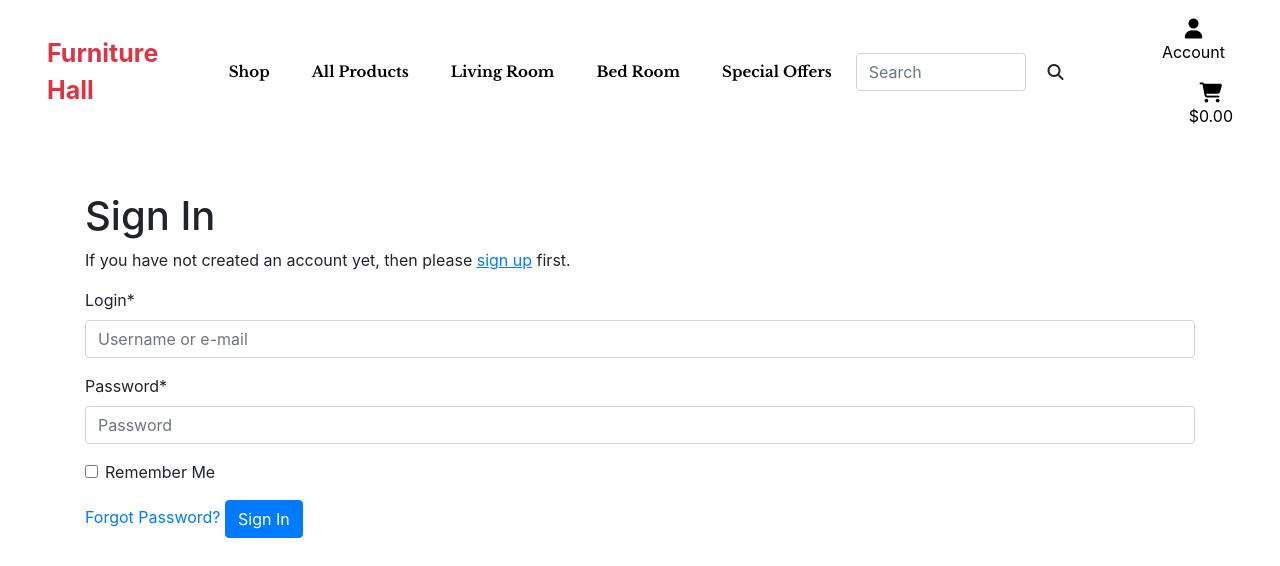
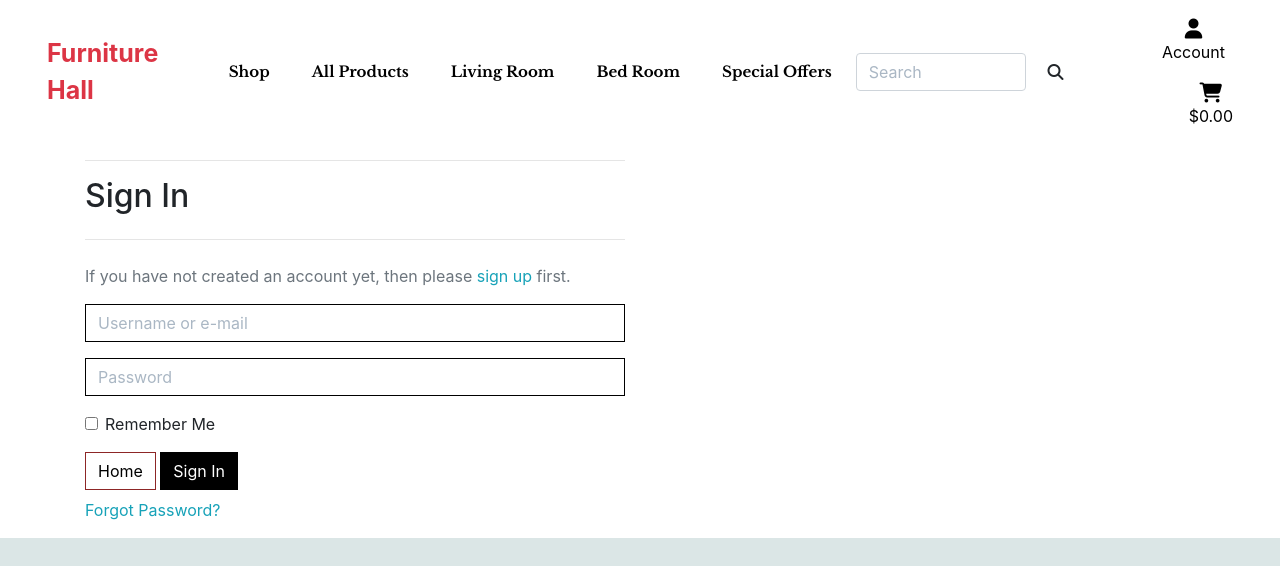
Before and after one commit to Ngozi89/home_furnishing, a Django app: page /accounts/login/ in a window 1280 px wide. Shown: the top 566 px of the page. Run offline with Django 3.2, Linux system fonts and the light colour scheme; parts of the project's set-up code (start-up, migrations or seed data) failed here and were passed over; some libraries are stand-ins or nearby versions; grey boxes are pictures that could not be loaded.

Commit message:
Updated allauth templates

```diff
--- a/profiles/templates/profiles/profile.html
+++ b/profiles/templates/profiles/profile.html
@@ -23,4 +23,5 @@
                 <hr>
             </div>
         </div>
+        {{ profile }}
 {% endblock %}
--- a/static/css/base.css
+++ b/static/css/base.css
@@ -154,6 +154,10 @@ a.category-badge > span.badge:hover {
     color: rgba(228, 224, 18, 0.897);
 }
 
+input[name='q']::placeholder {
+    color: #aab7c4;
+}
+
 /* ------------------------------- bootstrap toasts */
 .message-container {
     position: fixed;
@@ -221,6 +225,61 @@ a.category-badge > span.badge:hover {
     overflow-y: auto;
 }
 
+/* Allauth form formatting */
+
+.allauth-form-inner-content p {
+    margin-top: 1.5rem; /* mt-4 */
+    color: #6c757d; /* text-secondary */
+}
+
+.allauth-form-inner-content input {
+    border-color: #000;
+    border-radius: 0;
+}
+
+.allauth-form-inner-content label:not([for='id_remember']) {
+    display: none;
+}
+
+.allauth-form-inner-content input::placeholder {
+    color: #aab7c4;
+}
+
+.allauth-form-inner-content button,
+.allauth-form-inner-content input[type='submit'] {
+	/* btn */
+	display: inline-block;
+    font-weight: 400;
+    color: #fff;
+    text-align: center;
+    vertical-align: middle;
+    -webkit-user-select: none;
+    -moz-user-select: none;
+    -ms-user-select: none;
+    user-select: none;
+    background-color: #000;
+    border: 1px solid #000;
+    padding: .375rem .75rem;
+    font-size: 1rem;
+    line-height: 1.5;
+    border-radius: 0;
+
+    /* standard bootstrap btn transitions */
+    transition: color .15s ease-in-out,background-color .15s ease-in-out,border-color .15s ease-in-out,box-shadow .15s ease-in-out;
+}
+
+.allauth-form-inner-content button:hover,
+.allauth-form-inner-content input[type='submit']:hover {
+	color: #fff;
+    background-color: #222;
+    border-color: #222;
+}
+
+.allauth-form-inner-content a {
+	color: #17a2b8; /* text-info */
+}
+
+
 @media (min-width: 1200px) {
     .stripe-img{
         margin-left: 180Px;
--- a/templates/allauth/account/login.html
+++ b/templates/allauth/account/login.html
@@ -1,15 +1,15 @@
-{% extends "base.html" %}
+{% extends "account/base.html" %}
 
 {% load i18n %}
 {% load account socialaccount %}
 
 {% block head_title %}{% trans "Sign In" %}{% endblock %}
 
-{% block content %}
+{% block inner_content %}
 
-<section class="container py-5">
-
-  <h1>{% trans "Sign In" %}</h1>
+<hr>
+<h2 class="logo-font mb-4">{% trans "Sign In" %}</h2>
+<hr>
 
 {% get_providers as socialaccount_providers %}
 
@@ -31,19 +31,22 @@
 {% include "socialaccount/snippets/login_extra.html" %}
 
 {% else %}
-  <p>{% blocktrans %}If you have not created an account yet, then please <a href="{{ signup_url }}"><u>sign up</u></a>
-    first.{% endblocktrans %}</p>
+<p>{% blocktrans %}If you have not created an account yet, then please
+    <a href="{{ signup_url }}">sign up</a> first.{% endblocktrans %}
+</p>
 {% endif %}
 
 <form class="login" method="POST" action="{% url 'account_login' %}">
     {% csrf_token %}
-    {{ form | crispy }}
+    {{ form|crispy }}
     {% if redirect_field_value %}
-    <input type="hidden" name="{{ redirect_field_name }}" value="{{ redirect_field_value }}">
+    <input type="hidden" name="{{ redirect_field_name }}" value="{{ redirect_field_value }}" />
     {% endif %}
+    <a class="btn btn-outline-black rounded-0" href="{% url 'home' %}">Home</a>
+    <button class="primaryAction" type="submit">{% trans "Sign In" %}</button>
+    <p class="mt-2">
         <a class="button secondaryAction" href="{% url 'account_reset_password' %}">{% trans "Forgot Password?" %}</a>
-    <button class="btn btn-primary primaryAction" type="submit">{% trans "Sign In" %}</button>
+    </p>
 </form>
 
-</section>
 {% endblock %}
--- a/templates/main/nav.html
+++ b/templates/main/nav.html
@@ -101,7 +101,7 @@
 
               <hr class="border-primary py-1 w-50">
               {% endif %}
-              <a href="{% url 'proflies' %}" class="dropdown-item py-3">My Profile</a>
+              <a href="{% url 'profile' %}" class="dropdown-item py-3">My Profile</a>
               <a href="{% url 'account_logout' %}" class="dropdown-item py-3">Logout</a>
               {% else %}
               <a href="{% url 'account_signup' %}" class="dropdown-item py-3">Register</a>
```
Also changed, not shown: profiles/views.py (+7 -2 lines), templates/allauth/account/email_confirm.html (+3 -5 lines), templates/allauth/account/logout.html (+11 -12 lines), db.sqlite3. Lines whose indentation alone changed are shown as unchanged.
